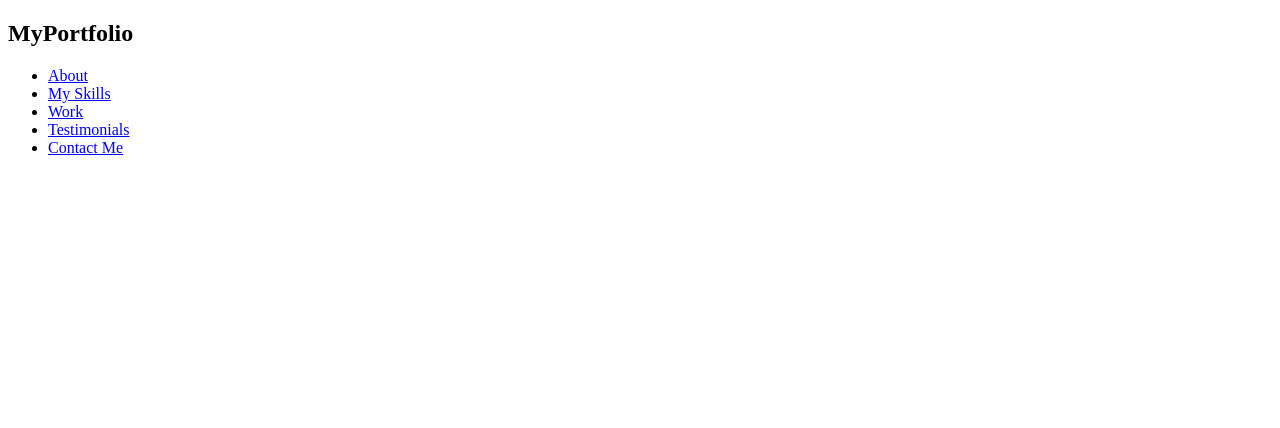
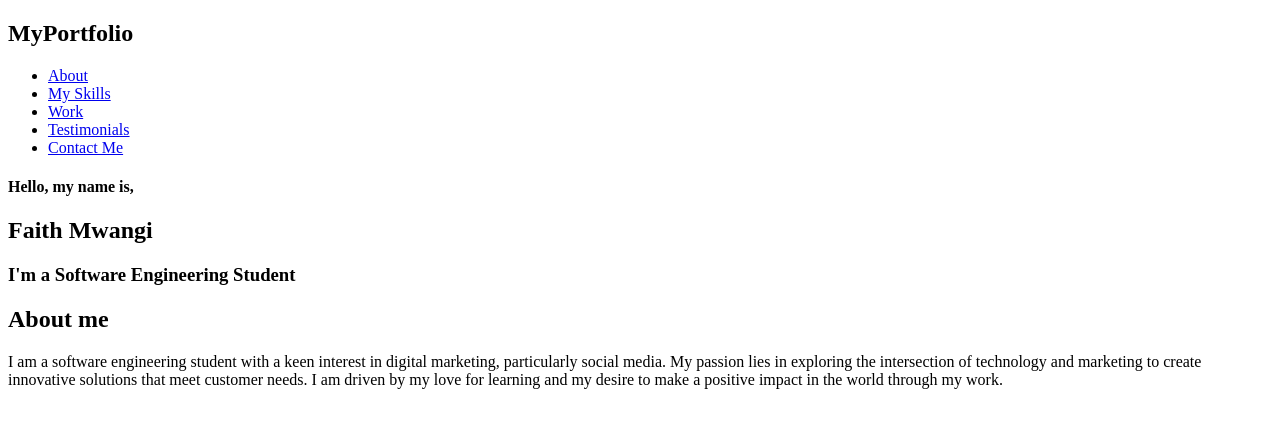
Before and after one commit to faithmwangi/Portfolio, a plain HTML site: page My-Portfolio/index.html in a window 1280 px wide. Drawn offline with Linux system fonts and the light colour scheme.

Commit message:
Add Hero Section

```diff
--- a/My-Portfolio/index.html
+++ b/My-Portfolio/index.html
@@ -20,6 +20,19 @@
             </ul>
         </nav>
     </header>
+    <main>
+        <section id="hero">
+            <div class="about-hero">
+                <h4>Hello, my name is,</h4>
+                <h1>Faith Mwangi</h1>
+                <h3>I'm a Software Engineering Student</h3>
+            </div>
+        </section>
+        <section id="about-me">
+            <h2>About me</h2>
+            <p>I am a software engineering student with a keen interest in digital marketing, particularly social media. My passion lies in exploring the intersection of technology and marketing to create innovative solutions that meet customer needs. I am driven by my love for learning and my desire to make a positive impact in the world through my work.</p>
+        </section>
+    </main>
 
 </body>
 </html>
```
